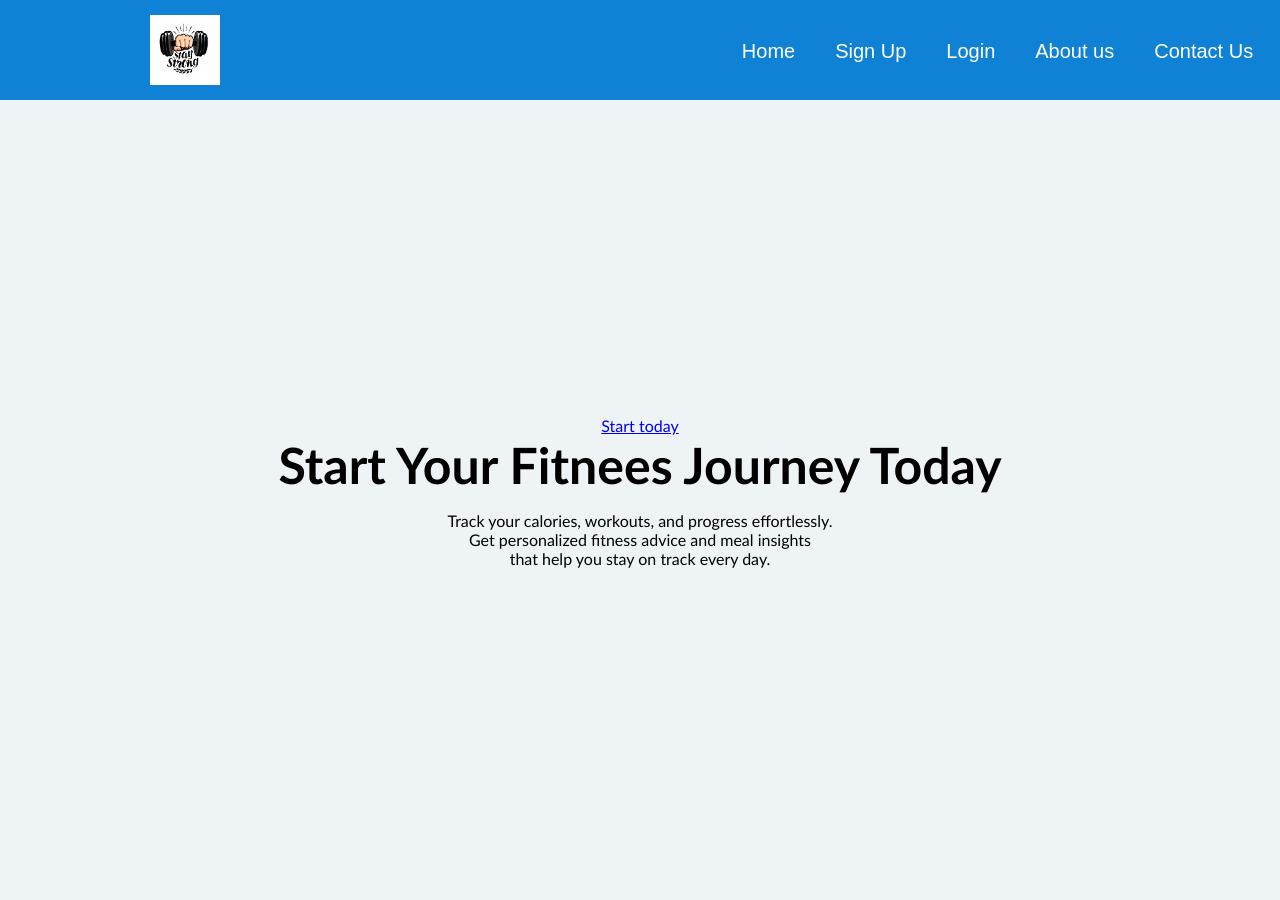
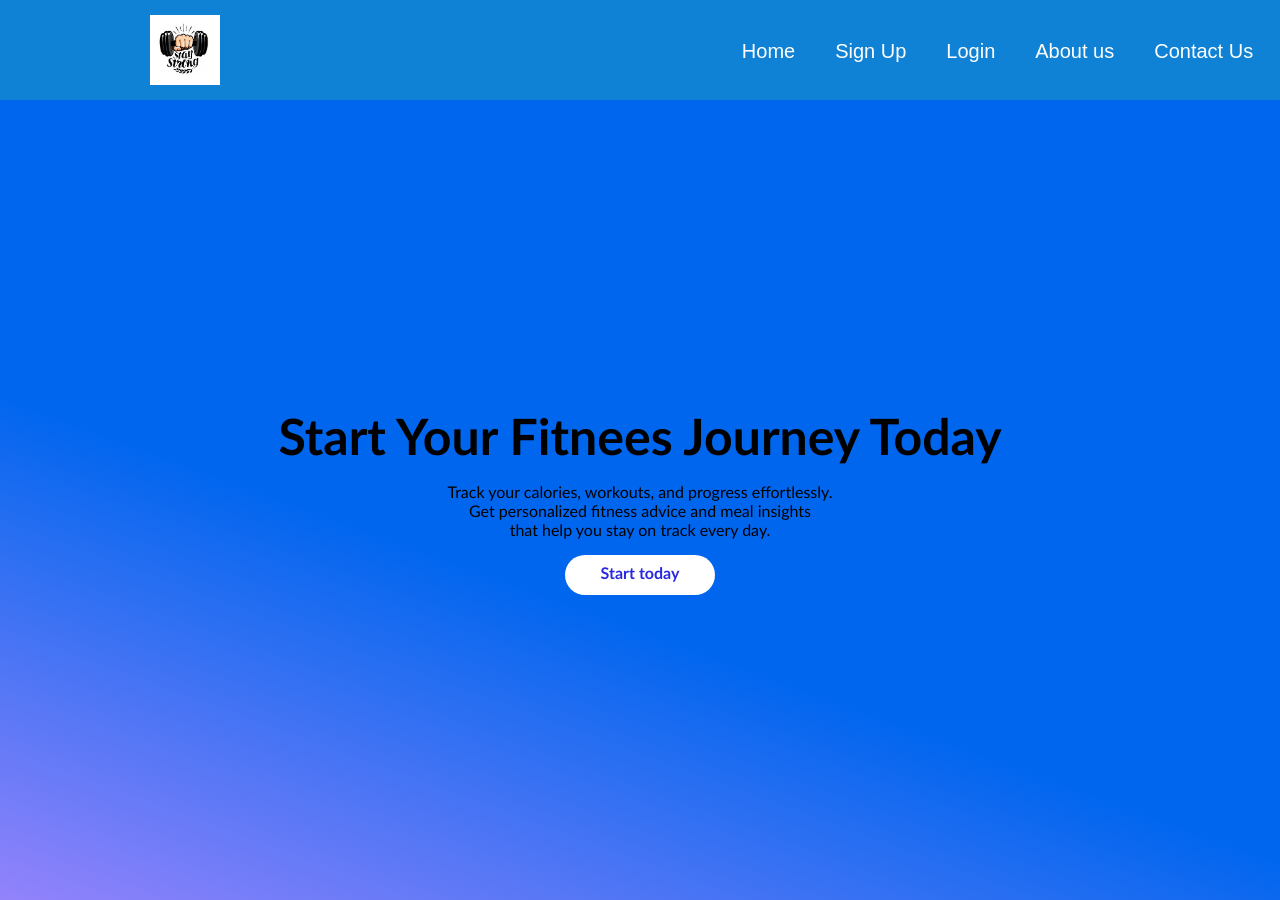
Before and after one commit to LeoYegh/COMP490_FitPath, a React (Vite) app in the folder Frontend/: page / in a window 1280 px wide. Built offline with nearby package versions, Linux system fonts and the light colour scheme; no server answers.

Commit message:
Updated Home page

```diff
--- a/Frontend/src/pages/ContactUs.jsx
+++ b/Frontend/src/pages/ContactUs.jsx
@@ -1,6 +1,6 @@
 //I had the jsdoc stuff here for ages and couldn't figure out why it wouldn't work.
 import React, { useRef } from 'react';
-import emailjs from '@emailjs/browser';
+//import emailjs from '@emailjs/browser';
 import '../styles/ContactUs.css';
 //should update this to accomadate multiple forms and templates later but as of right now unsure which email templates would be necessary
 /**
--- a/Frontend/src/pages/Home.jsx
+++ b/Frontend/src/pages/Home.jsx
@@ -28,12 +28,13 @@ function Home() {
 
                 <div>
 
-                    <Link to="/signUP">Start today</Link>
+
                     <h1>Start Your Fitnees Journey Today</h1>
                     <p>Track your calories, workouts, and progress effortlessly.<br />
                         Get personalized fitness advice and meal insights<br /> that help
                         you stay on track every day.
                     </p>
+                    <Link className='button' to="/signUP">Start today</Link>
                 </div>
 
             </div>
--- a/Frontend/src/styles/Home.css
+++ b/Frontend/src/styles/Home.css
@@ -6,7 +6,7 @@
   align-items: center;
   flex-direction: column;
   font-family: "Gill Sans", "Gill Sans MT", Calibri, "Trebuchet MS", sans-serif;
-  background-color: #eef4f6;
+  background: linear-gradient(200.00deg, #0066EE 60%, #9383FB 100%);
 
   background-position: center;
   background-repeat: no-repeat;
@@ -28,3 +28,16 @@
   font-weight: 600;
   margin: 0;
 }
+
+.headerContainer .button {
+
+  background-color: white;
+  color: rgb(40, 40, 224);
+  text-decoration: none;
+  display: inline-block;
+  height: 40px;
+  width: 150px;
+  border-radius: 20px;
+  line-height: 35px;
+  font-weight: 700;
+}
```
Lines whose indentation alone changed are shown as unchanged.
